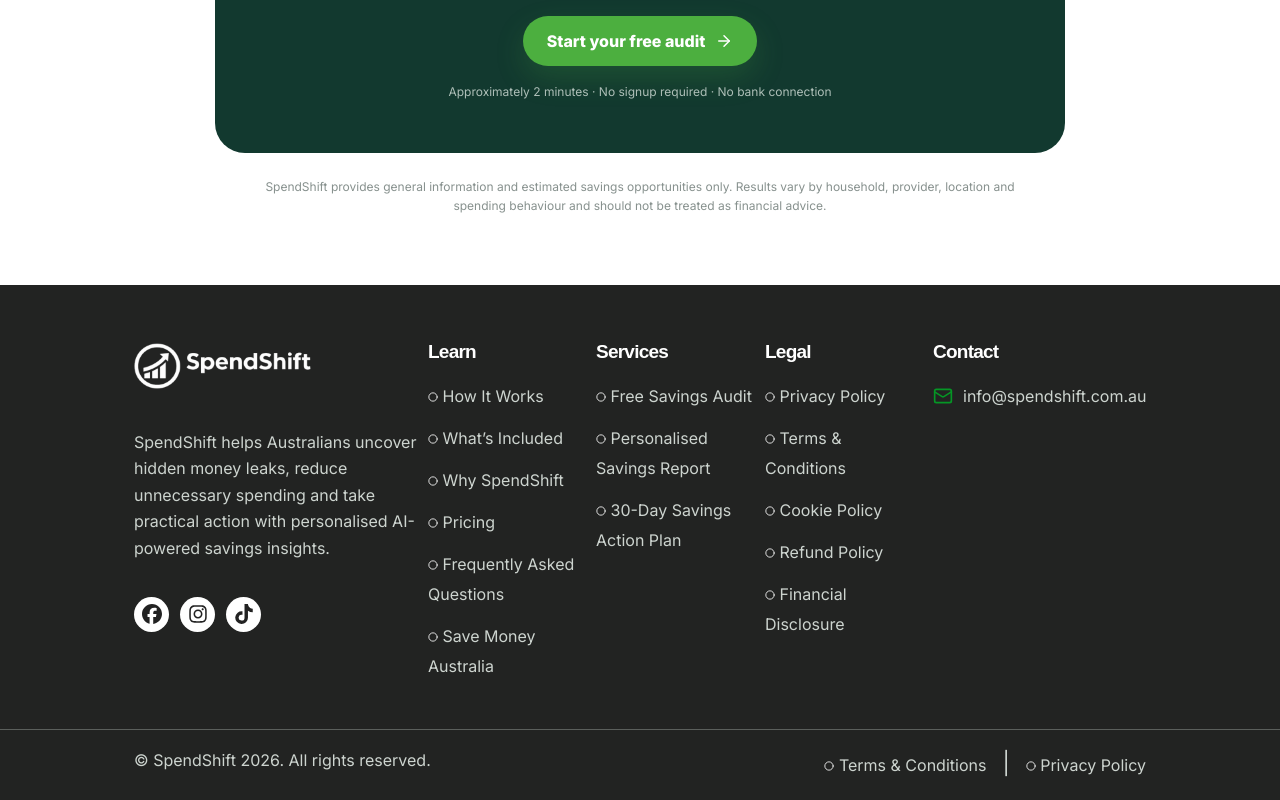
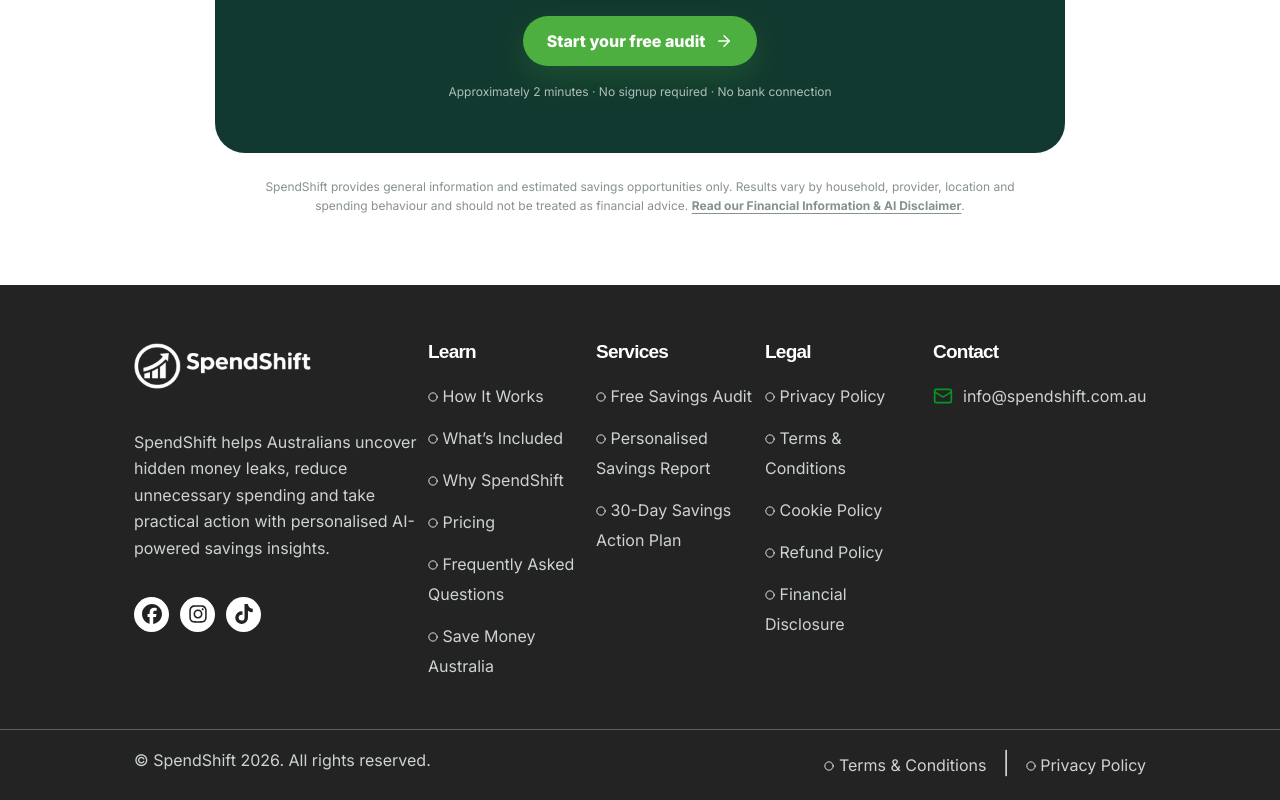
Before and after one commit to SpendShiftOfficial/Spenshiftnew, a Next.js app: page /save-money-australia in a window 1280 px wide. Shown: the part 8043-8843 px from the top of the page. Built offline with nearby package versions, Linux system fonts and the light colour scheme; a web font is replaced by a local one.

Commit message:
Link full financial disclaimer from savings guide

```diff
--- a/app/save-money-australia/page.tsx
+++ b/app/save-money-australia/page.tsx
@@ -535,7 +535,18 @@
 SpendShift provides general information and estimated savings
 opportunities only. Results vary by household, provider, location
 and spending behaviour and should not be treated as financial
-advice.
+advice.{" "}
+<Link
+href="/financial-information-ai-disclaimer"
+style={{
+color: "inherit",
+fontWeight: 700,
+textDecoration: "underline",
+textUnderlineOffset: "3px",
+}}
+>
+Read our Financial Information &amp; AI Disclaimer
+</Link>.
 </p>
 </div>
 </section>
```
